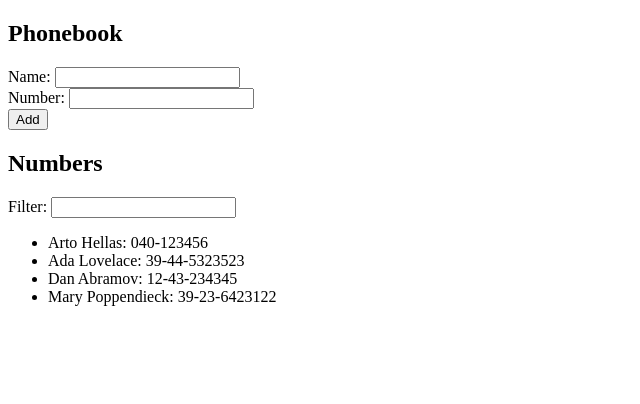
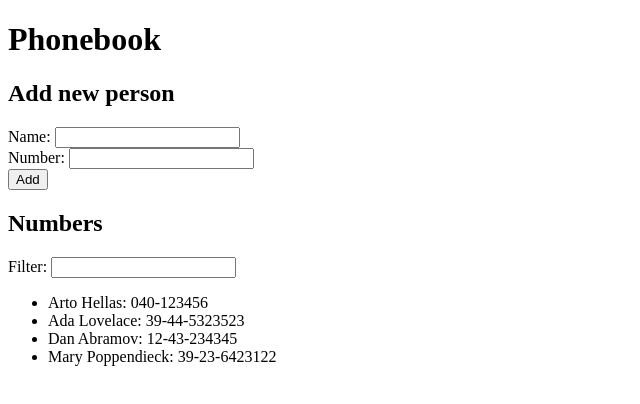
Before and after one commit to Hokome/helsinki-course, a React (Vite) app in the folder part2/phonebook/: page / in a window 1280 px wide. Shown: the top 404 px of the page, without its empty margins (0-640 px from the left). Built offline with nearby package versions, Linux system fonts and the light colour scheme.

Commit message:
Adjusted headers

```diff
--- a/part2/phonebook/src/App.jsx
+++ b/part2/phonebook/src/App.jsx
@@ -33,7 +33,8 @@ const App = () => {
 
   return (
     <div>
-      <h2>Phonebook</h2>
+      <h1>Phonebook</h1>
+      <h2>Add new person</h2>
       <PersonsForm submit={addPerson} newName={newName} newNumber={newNumber} setNewName={setNewName} setNewNumber={setNewNumber}></PersonsForm>
       <h2>Numbers</h2>
       <Filter filter={filter} setFilter={setFilter}></Filter>
```
